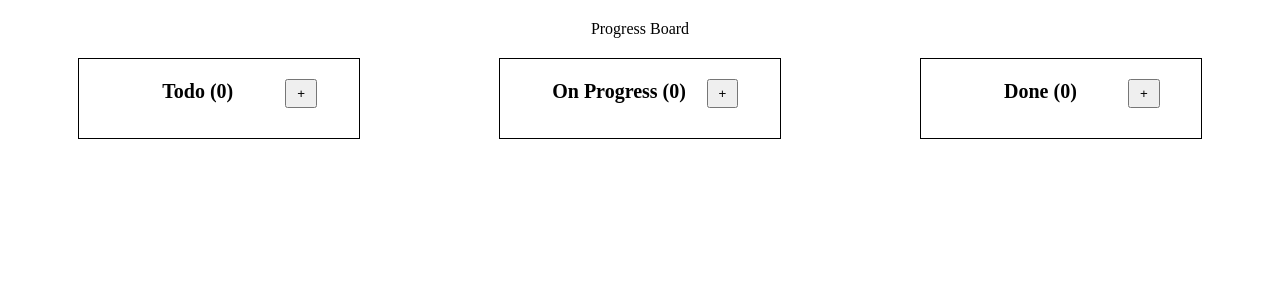
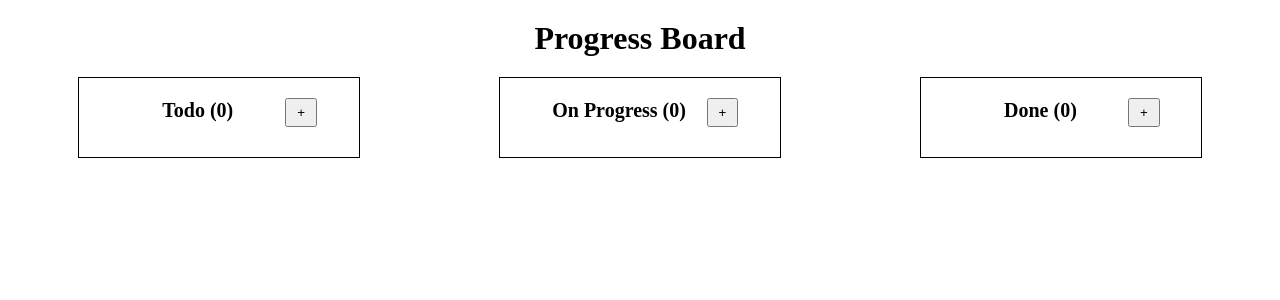
Before and after one commit to IrvanMahardhika/progress-board-website, a React (Create React App) app: page / in a window 1280 px wide. Shown: the top 300 px of the page. Built offline with nearby package versions, Linux system fonts and the light colour scheme.

Commit message:
enable edit board name and enable edit list content.

```diff
--- a/src/App.tsx
+++ b/src/App.tsx
@@ -4,33 +4,44 @@ import './css/styles.css';
 import BoxContainer from './components/BoxContainer';
 
 const App = () => {
+  const [enableEditBoardName, setEnableEditBoardName] = useState(0);
   const [showInputBox, setShowInputBox] = useState(0);
+  const [enableEditList, setEnableEditList] = useState({ id: 0, index: null });
 
   const todoBoxProps = {
     id: 1,
-    name: 'Todo',
+    enableEditBoardName,
+    setEnableEditBoardName,
     showInputBox,
     setShowInputBox,
+    enableEditList,
+    setEnableEditList,
   };
 
   const onProgressBoxProps = {
     id: 2,
-    name: 'On Progress',
+    enableEditBoardName,
+    setEnableEditBoardName,
     showInputBox,
     setShowInputBox,
+    enableEditList,
+    setEnableEditList,
   };
 
   const doneBoxProps = {
     id: 3,
-    name: 'Done',
+    enableEditBoardName,
+    setEnableEditBoardName,
     showInputBox,
     setShowInputBox,
+    enableEditList,
+    setEnableEditList,
   };
 
   return (
     <div className="App">
       <div className="appTitle">
-        <div className="text">Progress Board</div>
+        <div className="appTitle-text">Progress Board</div>
       </div>
       <div className="appContent">
         <BoxContainer {...todoBoxProps} />
--- a/src/components/BoxContainer.tsx
+++ b/src/components/BoxContainer.tsx
@@ -10,29 +10,29 @@ import ListContentContainer from './ListContentContainer';
 
 type Props = {
   id: number;
-  name: string;
+  enableEditBoardName: number;
+  setEnableEditBoardName: any;
   showInputBox: number;
   setShowInputBox: any;
+  enableEditList: { id: number; index: any };
+  setEnableEditList: any;
 };
 
 const position = { x: 0, y: 0 };
 
 const BoxContainer: React.FC<Props> = ({
   id,
-  name,
+  enableEditBoardName,
+  setEnableEditBoardName,
   showInputBox,
   setShowInputBox,
+  enableEditList,
+  setEnableEditList,
 }) => {
   const context = useContext(AppContext);
-  const {
-    todoList,
-    setTodoList,
-    onProgressList,
-    setOnProgressList,
-    doneList,
-    setDoneList,
-  } = context;
+  const { todo, setTodo, onProgress, setOnProgress, done, setDone } = context;
 
+  const [newBoardName, setNewBoardName] = useState('');
   const [newEntry, setNewEntry] = useState('');
 
   const [state, setState] = useState({
@@ -100,30 +100,132 @@ const BoxContainer: React.FC<Props> = ({
     // eslint-disable-next-line react-hooks/exhaustive-deps
   }, [state.isDragging, handleMouseMove, handleMouseUp]);
 
+  // eslint-disable-next-line react-hooks/exhaustive-deps
+  const closeEditBoardName = () => {
+    setEnableEditBoardName(0);
+  };
+
+  const closeEditBoardNameWithESCbutton = (
+    e: any,
+    closeEditBoardNameFunction: any,
+    removeEventListener: any,
+  ) => {
+    const keys: any = {
+      27: () => {
+        e.preventDefault();
+        closeEditBoardNameFunction();
+        removeEventListener();
+      },
+    };
+    if (keys[e.keyCode]) {
+      keys[e.keyCode]();
+    }
+  };
+
+  const closeEditBoarNameWithESCbuttonHandler = useCallback(
+    (e) => {
+      closeEditBoardNameWithESCbutton(e, closeEditBoardName, () =>
+        window.removeEventListener(
+          'keyup',
+          closeEditBoarNameWithESCbuttonHandler,
+          false,
+        ),
+      );
+    },
+    [closeEditBoardName],
+  );
+
+  useEffect(() => {
+    window.addEventListener(
+      'keyup',
+      closeEditBoarNameWithESCbuttonHandler,
+      false,
+    );
+    return () => {
+      window.removeEventListener(
+        'keyup',
+        closeEditBoarNameWithESCbuttonHandler,
+        false,
+      );
+    };
+  }, [closeEditBoarNameWithESCbuttonHandler]);
+
+  const editBoardName = () => {
+    const inputBoxElement = document.getElementById(
+      `inputBox-boardName-${id}`,
+    ) as HTMLInputElement;
+    if (newBoardName !== '') {
+      switch (id) {
+        case 1:
+          const newTodo = {
+            ...todo,
+            name: newBoardName,
+          };
+          setTodo(newTodo);
+          setNewBoardName('');
+          inputBoxElement.value = '';
+          setEnableEditBoardName(0);
+          break;
+        case 2:
+          const newOnProgress = {
+            ...onProgress,
+            name: newBoardName,
+          };
+          setOnProgress(newOnProgress);
+          setNewBoardName('');
+          inputBoxElement.value = '';
+          setEnableEditBoardName(0);
+          break;
+        case 3:
+          const newDone = {
+            ...done,
+            name: newBoardName,
+          };
+          setDone(newDone);
+          setNewBoardName('');
+          inputBoxElement.value = '';
+          setEnableEditBoardName(0);
+          break;
+        default:
+          break;
+      }
+    } else {
+      setEnableEditBoardName(0);
+    }
+  };
+
   const addNewEntryIntoList = () => {
     const inputBoxElement = document.getElementById(
       `inputBox-${id}`,
     ) as HTMLInputElement;
     if (newEntry !== '') {
-      let newList;
       switch (id) {
         case 1:
-          newList = [...todoList, newEntry];
-          setTodoList(newList);
+          const newTodo = {
+            ...todo,
+            list: [...todo.list, newEntry],
+          };
+          setTodo(newTodo);
           setNewEntry('');
           inputBoxElement.value = '';
           inputBoxElement.focus();
           break;
         case 2:
-          newList = [...onProgressList, newEntry];
-          setOnProgressList(newList);
+          const newOnProgress = {
+            ...onProgress,
+            list: [...onProgress.list, newEntry],
+          };
+          setOnProgress(newOnProgress);
           setNewEntry('');
           inputBoxElement.value = '';
           inputBoxElement.focus();
           break;
         case 3:
-          newList = [...doneList, newEntry];
-          setDoneList(newList);
+          const newDone = {
+            ...done,
+            list: [...done.list, newEntry],
+          };
+          setDone(newDone);
           setNewEntry('');
           inputBoxElement.value = '';
           inputBoxElement.focus();
@@ -141,45 +243,106 @@ const BoxContainer: React.FC<Props> = ({
     window.removeEventListener('mouseup', handleMouseUp);
   };
 
-  const renderList = () => {
+  const rendername = () => {
+    if (enableEditBoardName === id) {
+      switch (id) {
+        case 1:
+          return (
+            <input
+              id={`inputBox-boardName-${id}`}
+              autoFocus
+              className="inputBox-boardName"
+              placeholder={todo.name}
+              value={newBoardName}
+              onChange={({ target }) => setNewBoardName(target.value)}
+            />
+          );
+        case 2:
+          return (
+            <input
+              id={`inputBox-boardName-${id}`}
+              autoFocus
+              className="inputBox-boardName"
+              placeholder={onProgress.name}
+              value={newBoardName}
+              onChange={({ target }) => setNewBoardName(target.value)}
+            />
+          );
+        case 3:
+          return (
+            <input
+              id={`inputBox-boardName-${id}`}
+              autoFocus
+              className="inputBox-boardName"
+              placeholder={done.name}
+              value={newBoardName}
+              onChange={({ target }) => setNewBoardName(target.value)}
+            />
+          );
+        default:
+          return null;
+      }
+    } else {
+      switch (id) {
+        case 1:
+          return todo.name;
+        case 2:
+          return onProgress.name;
+        case 3:
+          return done.name;
+        default:
+          return null;
+      }
+    }
+  };
+
+  const renderListQty = () => {
     switch (id) {
       case 1:
-        if (todoList.length > 0) {
-          return todoList.map((todo, index) => {
-            const props = {
-              id,
-              index,
-              title: todo,
-              removeParentComponentDragging,
-            };
+        return todo.list.length;
+      case 2:
+        return onProgress.list.length;
+      case 3:
+        return done.list.length;
+      default:
+        return null;
+    }
+  };
+
+  const renderList = () => {
+    let props = {
+      id,
+      index: 0,
+      title: '',
+      removeParentComponentDragging,
+      enableEditList,
+      setEnableEditList,
+      setEnableEditBoardName,
+      setShowInputBox,
+    };
+    switch (id) {
+      case 1:
+        if (todo.list.length > 0) {
+          return todo.list.map((todo, index) => {
+            props = { ...props, index, title: todo };
             return <ListContentContainer key={index.toString()} {...props} />;
           });
         } else {
           return null;
         }
       case 2:
-        if (onProgressList.length > 0) {
-          return onProgressList.map((onProgress, index) => {
-            const props = {
-              id,
-              index,
-              title: onProgress,
-              removeParentComponentDragging,
-            };
+        if (onProgress.list.length > 0) {
+          return onProgress.list.map((onProgress, index) => {
+            props = { ...props, index, title: onProgress };
             return <ListContentContainer key={index.toString()} {...props} />;
           });
         } else {
           return null;
         }
       case 3:
-        if (doneList.length > 0) {
-          return doneList.map((done, index) => {
-            const props = {
-              id,
-              index,
-              title: done,
-              removeParentComponentDragging,
-            };
+        if (done.list.length > 0) {
+          return done.list.map((done, index) => {
+            props = { ...props, index, title: done };
             return <ListContentContainer key={index.toString()} {...props} />;
           });
         } else {
@@ -190,26 +353,31 @@ const BoxContainer: React.FC<Props> = ({
     }
   };
 
-  const renderListQty = () => {
-    switch (id) {
-      case 1:
-        return todoList.length;
-      case 2:
-        return onProgressList.length;
-      case 3:
-        return doneList.length;
-      default:
-        return null;
-    }
-  };
-
   return (
     <div className="box-container" style={styles} onMouseDown={handleMouseDown}>
       <div className="title">
-        <div className="title-text">
-          {name} ({renderListQty()})
-        </div>
-        <button className="show-input" onClick={() => setShowInputBox(id)}>
+        <form
+          className="title-text"
+          onClick={() => {
+            setEnableEditList({ id: 0, index: null });
+            setShowInputBox(0);
+            setEnableEditBoardName(id);
+          }}
+          onSubmit={(e) => {
+            e.preventDefault();
+            editBoardName();
+          }}
+        >
+          {rendername()} ({renderListQty()})
+        </form>
+        <button
+          className="show-input"
+          onClick={() => {
+            setEnableEditBoardName(0);
+            setEnableEditList({ id: 0, index: null });
+            setShowInputBox(id);
+          }}
+        >
           +
         </button>
       </div>
--- a/src/components/ListContentContainer.tsx
+++ b/src/components/ListContentContainer.tsx
@@ -12,6 +12,10 @@ type Props = {
   index: number;
   title: string;
   removeParentComponentDragging: any;
+  enableEditList: { id: number; index: any };
+  setEnableEditList: any;
+  setEnableEditBoardName: any;
+  setShowInputBox: any;
 };
 
 const position = { x: 0, y: 0 };
@@ -21,17 +25,15 @@ const ListContentContainer: React.FC<Props> = ({
   index,
   title,
   removeParentComponentDragging,
+  enableEditList,
+  setEnableEditList,
+  setEnableEditBoardName,
+  setShowInputBox,
 }) => {
   const context = useContext(AppContext);
-  const {
-    todoList,
-    setTodoList,
-    onProgressList,
-    setOnProgressList,
-    doneList,
-    setDoneList,
-  } = context;
+  const { todo, setTodo, onProgress, setOnProgress, done, setDone } = context;
 
+  const [newTitle, setNewTitle] = useState('');
   const [state, setState] = useState({
     isDragging: false,
     origin: position,
@@ -100,33 +102,177 @@ const ListContentContainer: React.FC<Props> = ({
     // eslint-disable-next-line react-hooks/exhaustive-deps
   }, [state.isDragging, handleMouseMove, handleMouseUp]);
 
+  // eslint-disable-next-line react-hooks/exhaustive-deps
+  const closeEditList = () => {
+    setEnableEditList({ id: 0, index: null });
+  };
+
+  const closeEditListWithESCbutton = (
+    e: any,
+    closeEditListFunction: any,
+    removeEventListener: any,
+  ) => {
+    const keys: any = {
+      27: () => {
+        e.preventDefault();
+        closeEditListFunction();
+        removeEventListener();
+      },
+    };
+    if (keys[e.keyCode]) {
+      keys[e.keyCode]();
+    }
+  };
+
+  const closeEditListWithESCbuttonHandler = useCallback(
+    (e) => {
+      closeEditListWithESCbutton(e, closeEditList, () =>
+        window.removeEventListener(
+          'keyup',
+          closeEditListWithESCbuttonHandler,
+          false,
+        ),
+      );
+    },
+    [closeEditList],
+  );
+
+  useEffect(() => {
+    window.addEventListener('keyup', closeEditListWithESCbuttonHandler, false);
+    return () => {
+      window.removeEventListener(
+        'keyup',
+        closeEditListWithESCbuttonHandler,
+        false,
+      );
+    };
+  }, [closeEditListWithESCbuttonHandler]);
+
   const removeThisEntryFromList = (index: number) => {
     let dummyList;
-    let newList;
     switch (id) {
       case 1:
-        dummyList = todoList;
-        newList = [...dummyList.slice(0, index), ...dummyList.slice(index + 1)];
-        setTodoList(newList);
+        dummyList = todo.list;
+        const newTodo = {
+          ...todo,
+          list: [...dummyList.slice(0, index), ...dummyList.slice(index + 1)],
+        };
+        setTodo(newTodo);
         break;
       case 2:
-        dummyList = onProgressList;
-        newList = [...dummyList.slice(0, index), ...dummyList.slice(index + 1)];
-        setOnProgressList(newList);
+        dummyList = onProgress.list;
+        const newOnProgress = {
+          ...onProgress,
+          list: [...dummyList.slice(0, index), ...dummyList.slice(index + 1)],
+        };
+        setOnProgress(newOnProgress);
         break;
       case 3:
-        dummyList = doneList;
-        newList = [...dummyList.slice(0, index), ...dummyList.slice(index + 1)];
-        setDoneList(newList);
+        dummyList = done.list;
+        const newDone = {
+          ...done,
+          list: [...dummyList.slice(0, index), ...dummyList.slice(index + 1)],
+        };
+        setDone(newDone);
         break;
       default:
         break;
     }
   };
 
+  const editThisEntryInTheList = (index: number) => {
+    const inputBoxElement = document.getElementById(
+      `inputBox-boardName-${id}-${index}`,
+    ) as HTMLInputElement;
+    let dummyList;
+    if (newTitle !== '') {
+      switch (id) {
+        case 1:
+          dummyList = todo.list;
+          const newTodo = {
+            ...todo,
+            list: [
+              ...dummyList.slice(0, index),
+              newTitle,
+              ...dummyList.slice(index + 1),
+            ],
+          };
+          setTodo(newTodo);
+          inputBoxElement.value = '';
+          setNewTitle('');
+          setEnableEditList({ id: 0, index: null });
+          break;
+        case 2:
+          dummyList = onProgress.list;
+          const newOnProgress = {
+            ...onProgress,
+            list: [
+              ...dummyList.slice(0, index),
+              newTitle,
+              ...dummyList.slice(index + 1),
+            ],
+          };
+          setOnProgress(newOnProgress);
+          inputBoxElement.value = '';
+          setNewTitle('');
+          setEnableEditList({ id: 0, index: null });
+          break;
+        case 3:
+          dummyList = done.list;
+          const newDone = {
+            ...done,
+            list: [
+              ...dummyList.slice(0, index),
+              newTitle,
+              ...dummyList.slice(index + 1),
+            ],
+          };
+          setDone(newDone);
+          inputBoxElement.value = '';
+          setNewTitle('');
+          setEnableEditList({ id: 0, index: null });
+          break;
+        default:
+          break;
+      }
+    } else {
+      setEnableEditList({ id: 0, index: null });
+    }
+  };
+
   return (
     <div className="listContent" style={styles} onMouseDown={handleMouseDown}>
-      <div className="listContent-title">{title}</div>
+      {enableEditList.id === id && enableEditList.index === index ? (
+        <form
+          className="listContent-title"
+          onSubmit={(e) => {
+            e.preventDefault();
+            editThisEntryInTheList(index);
+          }}
+        >
+          <input
+            id={`inputBox-boardName-${id}-${index}`}
+            autoFocus
+            placeholder={title}
+            value={newTitle}
+            onChange={({ target }) => setNewTitle(target.value)}
+          />
+        </form>
+      ) : (
+        <div className="listContent-title">
+          <div
+            className="listContent-title-text"
+            onClick={() => {
+              setEnableEditBoardName(0);
+              setShowInputBox(0);
+              setEnableEditList({ id, index });
+            }}
+          >
+            {title}
+          </div>
+        </div>
+      )}
+
       <div>
         <button
           className="delete"
--- a/src/css/styles.css
+++ b/src/css/styles.css
@@ -41,6 +41,11 @@
   font-size: 20px;
   font-weight: bold;
   text-align: center;
+  cursor: text;
+}
+
+.appContent .box-container .title .inputBox-boardName {
+  width: 100px;
 }
 
 .appContent .box-container .input {
@@ -79,4 +84,9 @@
   width: 90%;
   text-align: left;
 }
+
+.appContent .box-container .listContent-title-text {
+  display: inline-block;
+  cursor: text;
+}
 /*# sourceMappingURL=styles.css.map */
--- a/src/scss/styles.scss
+++ b/src/scss/styles.scss
@@ -36,6 +36,11 @@ $mainGray: #e6e6e6;
         font-size: 20px;
         font-weight: bold;
         text-align: center;
+        cursor: text;
+      }
+
+      .inputBox-boardName {
+        width: 100px;
       }
     }
 
@@ -68,6 +73,11 @@ $mainGray: #e6e6e6;
         display: inline-block;
         width: 90%;
         text-align: left;
+
+        &-text {
+          display: inline-block;
+          cursor: text;
+        }
       }
     }
   }
--- a/src/utils/AppState.tsx
+++ b/src/utils/AppState.tsx
@@ -1,38 +1,50 @@
 import React, { createContext, useReducer } from 'react';
 
+type Payload = {
+  name: string;
+  list: any;
+};
+
 export const initialValues = {
-  returnValue: true,
-  todoList: [],
-  onProgressList: [],
-  doneList: [],
-  setTodoList: (payload: any) => {},
-  setOnProgressList: (payload: any) => {},
-  setDoneList: (payload: any) => {},
+  todo: {
+    name: 'Todo',
+    list: [],
+  },
+  onProgress: {
+    name: 'On Progress',
+    list: [],
+  },
+  done: {
+    name: 'Done',
+    list: [],
+  },
+  setTodo: (payload: Payload) => {},
+  setOnProgress: (payload: Payload) => {},
+  setDone: (payload: Payload) => {},
 };
 
 export const AppContext = createContext(initialValues);
 
 type State = {
-  returnValue: boolean;
-  todoList: string[];
-  onProgressList: string[];
-  doneList: string[];
+  todo: Payload;
+  onProgress: Payload;
+  done: Payload;
 };
 
 type Action = {
   type: string;
-  payload: any;
+  payload: Payload;
 };
 
 function reducer(state: State, action: Action) {
   const { type, payload } = action;
   switch (type) {
-    case 'setTodoList':
-      return { ...state, todoList: payload };
-    case 'setOnProgressList':
-      return { ...state, onProgressList: payload };
-    case 'setDoneList':
-      return { ...state, doneList: payload };
+    case 'setTodo':
+      return { ...state, todo: payload };
+    case 'setOnProgress':
+      return { ...state, onProgress: payload };
+    case 'setDone':
+      return { ...state, done: payload };
     default:
       return state;
   }
@@ -44,14 +56,13 @@ export const AppProvider: React.FC = ({ children }) => {
   return (
     <AppContext.Provider
       value={{
-        returnValue: state.returnValue,
-        todoList: state.todoList,
-        onProgressList: state.onProgressList,
-        doneList: state.doneList,
-        setTodoList: (payload) => dispatch({ type: 'setTodoList', payload }),
-        setOnProgressList: (payload) =>
-          dispatch({ type: 'setOnProgressList', payload }),
-        setDoneList: (payload) => dispatch({ type: 'setDoneList', payload }),
+        todo: state.todo,
+        onProgress: state.onProgress,
+        done: state.done,
+        setTodo: (payload) => dispatch({ type: 'setTodo', payload }),
+        setOnProgress: (payload) =>
+          dispatch({ type: 'setOnProgress', payload }),
+        setDone: (payload) => dispatch({ type: 'setDone', payload }),
       }}
     >
       {children}
```
Also changed, not shown: 1 other file (tests, documents, lock files or other folders).
